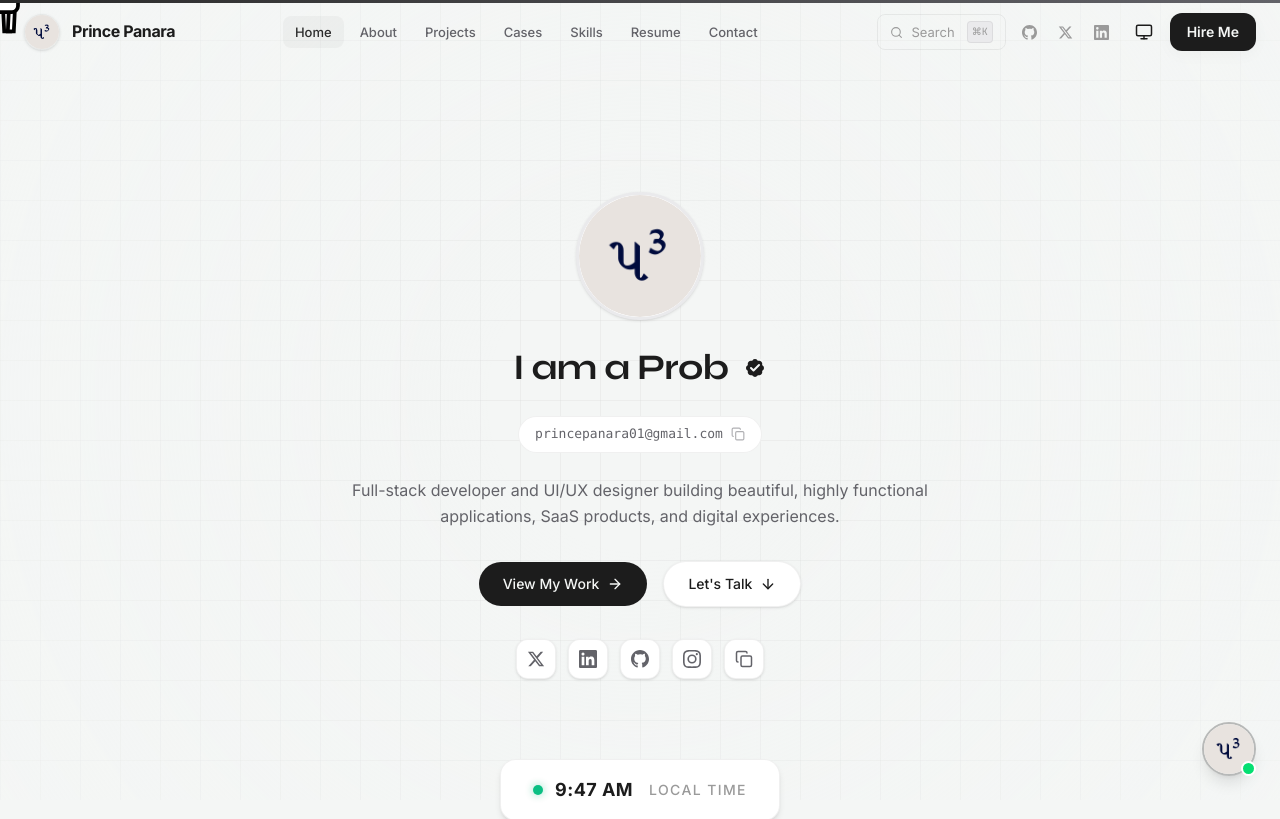
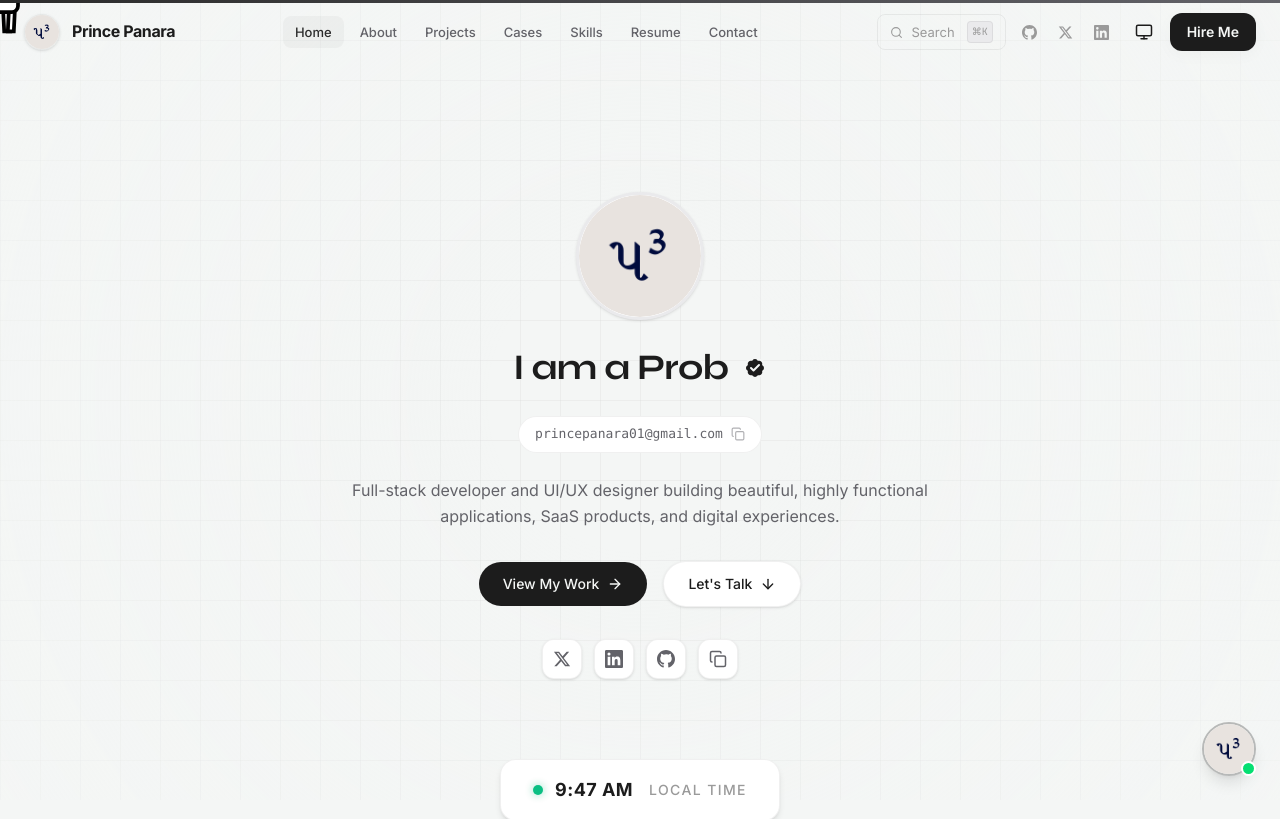
Before and after one commit to PrincePanara/portfolio-website, a Next.js app: page / in a window 1280 px wide. Shown: the top 819 px of the page. Built offline with nearby package versions, Linux system fonts and the light colour scheme.

Commit message:
chore: remove Instagram references across the website

```diff
--- a/app/contact/page.tsx
+++ b/app/contact/page.tsx
@@ -8,14 +8,13 @@ import {
   Mail, Phone, MapPin,
   Send, CheckCircle, AlertCircle,
 } from "lucide-react";
-import { GithubIcon, TwitterIcon, LinkedinIcon, InstagramIcon } from "@/components/icons/SocialIcons";
+import { GithubIcon, TwitterIcon, LinkedinIcon } from "@/components/icons/SocialIcons";
 import { toast } from "sonner";
 
 const socialLinks = [
   { icon: GithubIcon, label: "GitHub", href: "https://github.com/princepanara" },
   { icon: TwitterIcon, label: "X / Twitter", href: "https://x.com/princepanara" },
   { icon: LinkedinIcon, label: "LinkedIn", href: "https://www.linkedin.com/in/prince-panara-88228b311/" },
-  { icon: InstagramIcon, label: "Instagram", href: "https://instagram.com/princepanara" },
 ];
 
 export default function ContactPage() {
--- a/components/home/HeroSection.tsx
+++ b/components/home/HeroSection.tsx
@@ -5,7 +5,7 @@ import Image from "next/image";
 import Link from "next/link";
 import { motion, AnimatePresence } from "framer-motion";
 import { Copy, BadgeCheck, ArrowRight, ArrowDown } from "lucide-react";
-import { GithubIcon, TwitterIcon, LinkedinIcon, InstagramIcon } from "@/components/icons/SocialIcons";
+import { GithubIcon, TwitterIcon, LinkedinIcon } from "@/components/icons/SocialIcons";
 import { InteractiveAvatar } from "../shared/InteractiveAvatar";
 import { Typewriter } from "@/components/ui/typewriter";
 
@@ -13,7 +13,6 @@ const socials = [
   { href: "https://x.com/princepanara", icon: TwitterIcon, label: "Twitter" },
   { href: "https://www.linkedin.com/in/prince-panara-88228b311/", icon: LinkedinIcon, label: "LinkedIn" },
   { href: "https://github.com/princepanara", icon: GithubIcon, label: "GitHub" },
-  { href: "https://instagram.com/princepanara", icon: InstagramIcon, label: "Instagram" },
   { href: "/resume.pdf", icon: Copy, label: "Resume" }, // using copy as placeholder for doc
 ];
 
--- a/components/icons/SocialIcons.tsx
+++ b/components/icons/SocialIcons.tsx
@@ -64,20 +64,3 @@ export function LinkedinIcon({ size = 24, className = "", ...props }: IconProps)
     </svg>
   );
 }
-
-export function InstagramIcon({ size = 24, className = "", ...props }: IconProps) {
-  return (
-    <svg
-      xmlns="http://www.w3.org/2000/svg"
-      width={size}
-      height={size}
-      viewBox="0 0 24 24"
-      fill="currentColor"
-      className={className}
-      aria-hidden="true"
-      {...props}
-    >
-      <path d="M12 2.163c3.204 0 3.584.012 4.85.07 3.252.148 4.771 1.691 4.919 4.919.058 1.265.069 1.645.069 4.849 0 3.205-.012 3.584-.069 4.849-.149 3.225-1.664 4.771-4.919 4.919-1.266.058-1.644.07-4.85.07-3.204 0-3.584-.012-4.849-.07-3.26-.149-4.771-1.699-4.919-4.92-.058-1.265-.07-1.644-.07-4.849 0-3.204.013-3.583.07-4.849.149-3.227 1.664-4.771 4.919-4.919 1.266-.057 1.645-.069 4.849-.069zm0-2.163c-3.259 0-3.667.014-4.947.072-4.358.2-6.78 2.618-6.98 6.98-.059 1.281-.073 1.689-.073 4.948 0 3.259.014 3.668.072 4.948.2 4.358 2.618 6.78 6.98 6.98 1.281.058 1.689.072 4.948.072 3.259 0 3.668-.014 4.948-.072 4.354-.2 6.782-2.618 6.979-6.98.059-1.28.073-1.689.073-4.948 0-3.259-.014-3.667-.072-4.947-.196-4.354-2.617-6.78-6.979-6.98-1.281-.059-1.69-.073-4.949-.073zm0 5.838a6.162 6.162 0 1 0 0 12.324 6.162 6.162 0 0 0 0-12.324zM12 16a4 4 0 1 1 0-8 4 4 0 0 1 0 8zm6.406-11.845a1.44 1.44 0 1 0 0 2.881 1.44 1.44 0 0 0 0-2.881z" />
-    </svg>
-  );
-}
```
